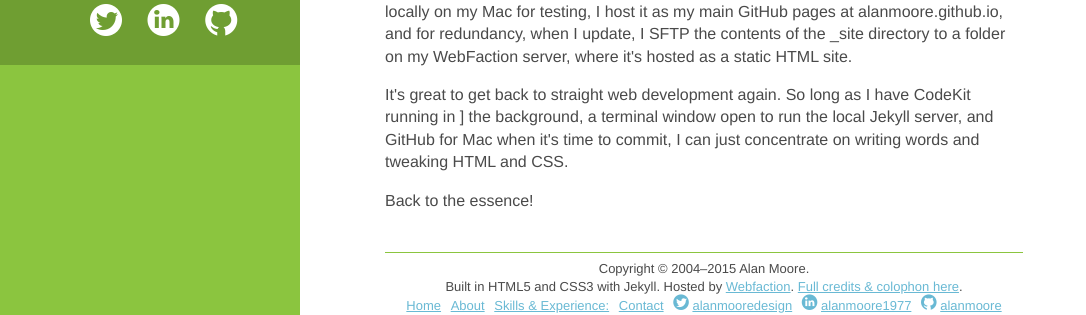
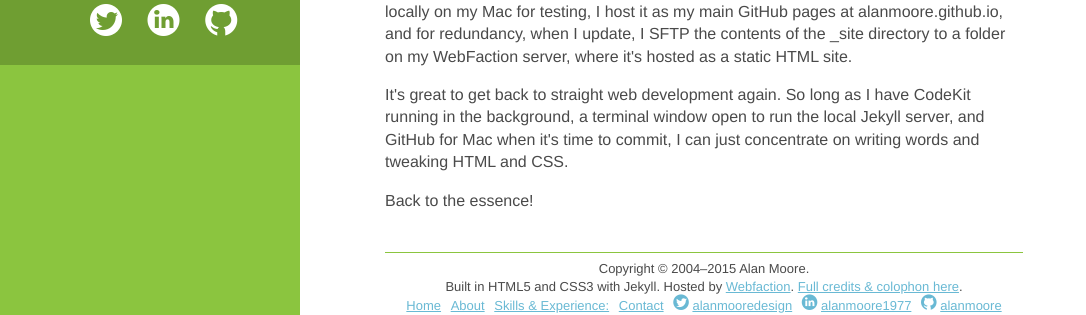
Before and after one commit to alanmoore/alanmoore.github.io, a Jekyll site: the page built from _posts/2015-03-07-back-to-the-essence.html, in a window 1280 px wide and 900 px high, scrolled down 1627 px. Shown: the part 525-840 px from the top of the window, without its empty margins (0-1086 px from the left). Built offline with Jekyll 4.4.1, drawn with Linux system fonts in a browser that asks for light colours; nearby versions of some CDN libraries; some web fonts are replaced.

Commit message:
Stupid typo

```diff
--- a/_posts/2015-03-07-back-to-the-essence.html
+++ b/_posts/2015-03-07-back-to-the-essence.html
@@ -82,7 +82,7 @@ excerpt_separator: <!--more-->
 	locally on my Mac for testing, I host it as my main GitHub pages at alanmoore.github.io, and
 	for redundancy, when I update, I SFTP the contents of the _site directory to a folder on my
 	WebFaction server, where it's hosted as a static HTML site. </p>
-<p>It's great to get back to straight web development again. So long as I have CodeKit running in ]
+<p>It's great to get back to straight web development again. So long as I have CodeKit running in
 	the background, a terminal window open to run the local Jekyll server, and GitHub for Mac when
 	it's time to commit, I can just concentrate on writing words and tweaking HTML and CSS. </p>
 	<p><strong>Back to the essence!</strong> </p>
```
Also changed, not shown: 1 other file.
